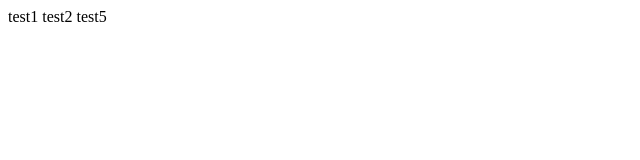
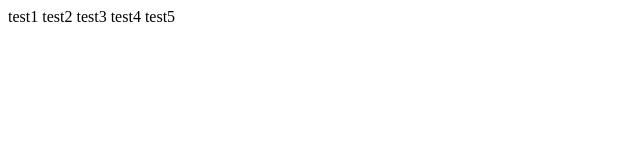
Before and after one commit to helmaymouni/Projet2, a website: page test1.html in a window 1280 px wide. Shown: the full height of the page, 0-640 px from the left. Drawn offline with Linux system fonts and the light colour scheme.

Commit message:
squash
squash2

squash3

```diff
--- a/test1.html
+++ b/test1.html
@@ -2,6 +2,8 @@
     <body>
         test1
         test2
+        test3
+        test4
         test5
     </body>
 </html>
```
